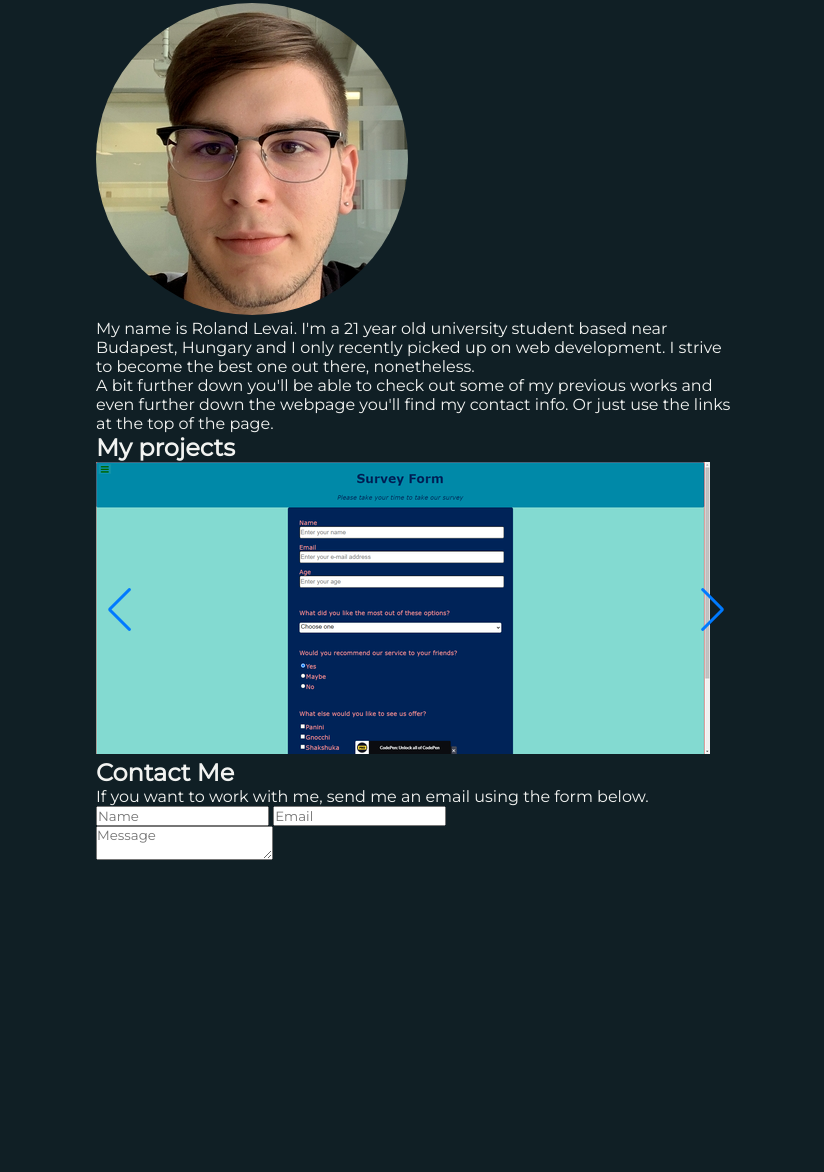
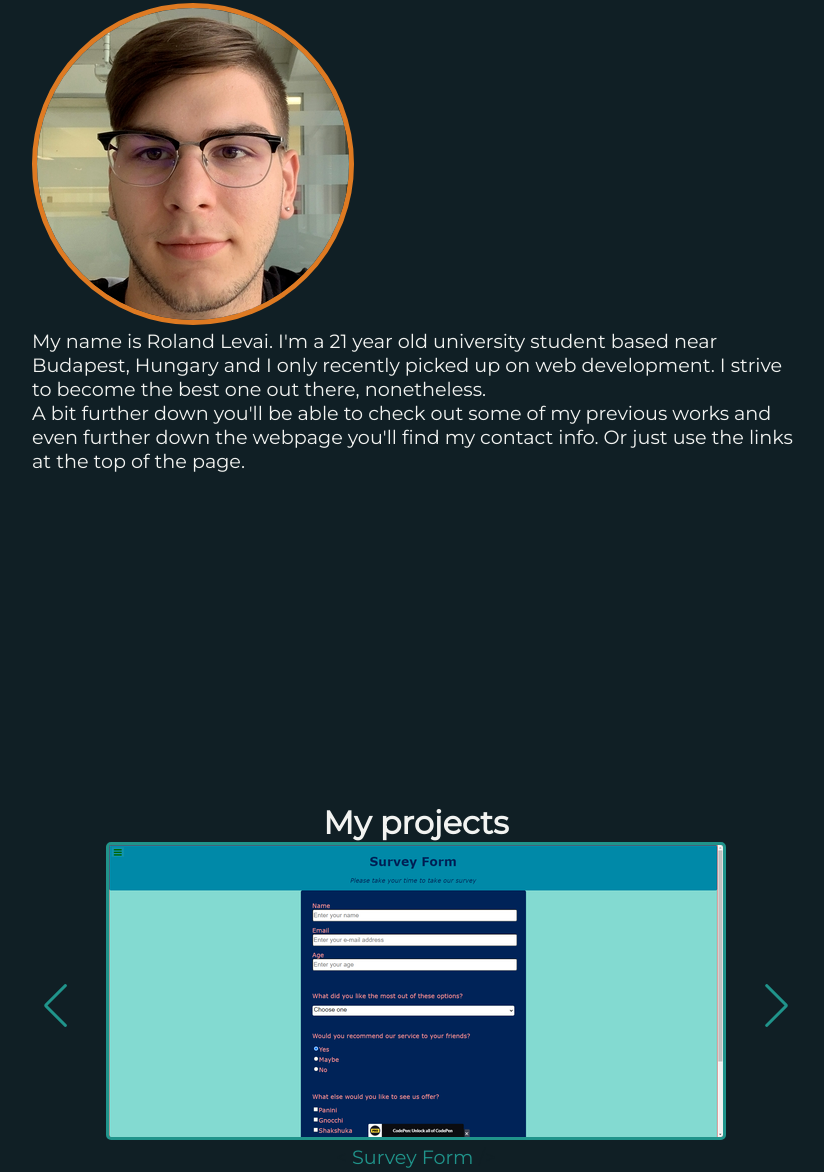
Before and after one commit to aegnorwynn219/aegnorwynn219.github.io, a plain HTML site: page index.html in a window 1280 px wide. Shown: the part 797-1969 px from the top of the page, without its empty margins (224-1048 px from the left). Before the commit the page ends 1661 px from the top, so only its background shows below. Drawn offline with nearby package versions, Linux system fonts and the light colour scheme.

Commit message:
Continued work on bio and projects

```diff
--- a/css/style.css
+++ b/css/style.css
@@ -16,44 +16,12 @@ body {
   background-color: var(--dark-blue);
   color: var(--off-white);
 }
-/*original NAVBAR START */
-/* .nav-bar {
-  display: flex;
-  justify-content: flex-end;
-  background-color: var(--dark-blue);
-  box-shadow: 0 1px 2px var(--black), 0 2px 2px var(--black);
-  position: fixed;
-  top: 0;
-  width: 100%;
-}
-.nav-img {
-  width: 400px;
-  height: 105px;
-
-}
-.nav-list {
-  display: flex;
-  list-style: none;
-  align-items: center;
-  margin: 0;
-  border: 2px solid blue;
-}
-.nav-item a {
-  display: block;
-  text-decoration: none;
-  color: #6AB187;
-  padding: 1rem;
-  margin: 0;
-  background-color: blue;
-  height: 100%;
-  border: 2px solid red;
-} */
-/*original NAVBAR END */
 /* NAV BASE STYLING START */
 .nav-bar {
   background-color: var(--dark-blue);
   padding: 0 15px;
   box-shadow: 0 1px 2px var(--dark-blue), 0 1px 2px var(--black);
+  z-index: 9;
 }
 .nav-list {
   list-style-type: none;
@@ -122,8 +90,11 @@ body {
   display: flex;
   justify-content: center;
   flex-direction: column;
-  width: 50%;
+  width: 60%;
   margin: 0 auto;
+}
+section h2 {
+  font-size: 2em;
 }
 #welcome {
   display: flex;
@@ -132,8 +103,19 @@ body {
   height: 100vh;
   align-items: center;
 }
+#bio {
+  height: 100vh;
+}
+#bio p{
+  font-size: 1.2em;
+}
 .selfie {
   border-radius: 50%;
+  border: 5px solid var(--orange);
+}
+#my-projects {
+  text-align: center;
+  height: 100vh;
 }
 /*
     TODO
@@ -141,3 +123,42 @@ body {
     #my-projects
     #contact
 */
+.swiper-slide a {
+  color: var(--turqoise);
+  text-decoration: none;
+  font-size: 1.2em;
+}
+.project-img {
+  border: 3px solid var(--turqoise);
+  border-radius: 5px;
+}
+.code {
+  color: var(--dark-blue);
+}
+.swiper-slide a:hover .code{
+  color: var(--turqoise);
+}
+#contact {
+  display: block;
+  height: 50vh;
+}
+.form {
+  display: flex;
+  flex-wrap: wrap;
+}
+input, textarea {
+  background-color: var(--off-white);
+  color: var(--dark-blue);
+  border: none;
+  box-shadow: 0 1px 2px 0 rgba(0, 0, 0, 0.1);
+  font-size: 1rem;
+  padding: 1.5rem 1rem;
+  border-radius: 0.25rem;
+}
+.swiper-button-prev,
+.swiper-button-next {
+  color: var(--turqoise);
+}
+.swiper-container {
+  z-index: 0;
+}
--- a/index.html
+++ b/index.html
@@ -56,13 +56,13 @@
    			  	<div class="swiper-button-next"></div>
 						<div class="swiper-wrapper">
 							<div class="swiper-slide">
-								<a href="https://codepen.io/Aegnorwynn219/full/JjXrJby"><img src="./imgs/survey-form-small.png" alt="My Survey Form project for freeCodeCamp"/></a>
+								<a href="https://codepen.io/Aegnorwynn219/full/JjXrJby"><img class="project-img" src="./imgs/survey-form-small.png" alt="My Survey Form project for freeCodeCamp"/><p><span class="code">&lt; </span>Survey Form<span class="code"> &sol;&gt;</span></p></a>
 							</div>
 							<div class="swiper-slide">
-								<a href="https://codepen.io/Aegnorwynn219/full/mdPpJLO"><img src="./imgs/technical-documentation-small.png" alt="My Technical Documentation project for freeCodeCamp"/></a>
+								<a href="https://codepen.io/Aegnorwynn219/full/mdPpJLO"><img class="project-img" src="./imgs/technical-documentation-small.png" alt="My Technical Documentation project for freeCodeCamp"/><p><span class="code">&lt; </span>Technical Documentation<span class="code"> &sol;&gt;</span></p></a>
 							</div>
 							<div class="swiper-slide">
-								<a href="https://codepen.io/Aegnorwynn219/full/Rwaxpym"><img src="./imgs/portfolio-small.png" alt="My Portfolio project for freeCodeCamp"/></a>
+								<a href="https://codepen.io/Aegnorwynn219/full/Rwaxpym"><img class="project-img" src="./imgs/portfolio-small.png" alt="My Portfolio project for freeCodeCamp"/><p><span class="code">&lt; </span>My (fake) portfolio<span class="code"> &sol;&gt;</span></p></a>
 							</div>
 						</div>
 					</div>
@@ -78,6 +78,7 @@
 						<label for="name"><input id="name" type="name" name="name" placeholder="Name"></label>
 						<label for="email"><input id="email" type="email" name="email" placeholder="Email"></label>
 						<br><label for="message"><textarea id="message" name="message" placeholder="Message"></textarea></label>
+						<button type="submit">Send</button>
 					</form>
 				</section>
 
--- a/js/portfolio.js
+++ b/js/portfolio.js
@@ -1,13 +1,13 @@
 new Swiper(".swiper-container", {
   speed: 400,
   spaceBetween: 100,
-  effect: "slide",
+  effect: "coverflow",
   slidesPerView: 1,
   loop: true,
   navigation: {
     nextEl: ".swiper-button-next",
     prevEl: ".swiper-button-prev",
-  }
+  },
 });
 
 // navigation physics
```
Also changed, not shown: imgs/welcome-bg1.jpg (added), imgs/welcome-bg2.jpg (added).
